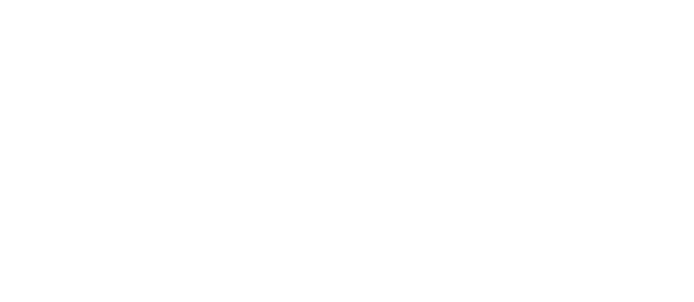
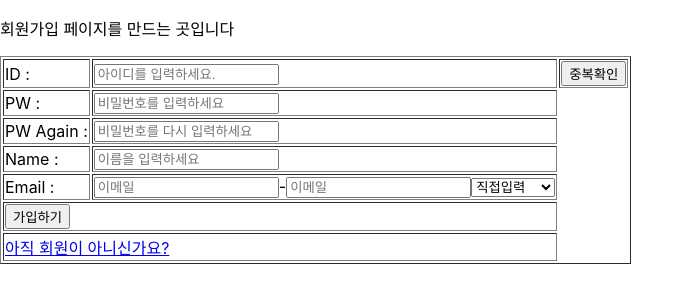
Before and after one commit to sue6e2/MOIDA, a React (Create React App) app: page /SignUp in a window 1280 px wide. Shown: the top 302 px of the page, without its empty margins (0-694 px from the left). Built offline with nearby package versions, Linux system fonts and the light colour scheme.

Commit message:
회원가입폼 만드는중

```diff
--- a/src/Page/SignIn/SignIn.jsx
+++ b/src/Page/SignIn/SignIn.jsx
@@ -4,7 +4,32 @@
     render() {
         return (
             <div className="SignIn">
-                <p>로그인 페이지를 만드는 곳입니다</p>
+                <form>
+                <table>
+                    <tr>
+                        <td>ID : </td>
+                        <td>
+                            <input type = "text" placeholder = "아이디를 입력하세요."></input>
+                        </td>
+                    </tr>
+                    <tr>
+                        <td>PW : </td>
+                        <td>
+                            <input type = "password" placeholder = "비밀번호를 입력하세요"></input>
+                        </td>
+                    </tr>
+                    <tr>
+                        <td colSpan ="2">
+                            <button type = "submit">로그인</button>
+                        </td>
+                    </tr>
+                    <tr>
+                        <td colSpan = "2">
+                            <a href = "#">아직 회원이 아니신가요?</a>
+                        </td>
+                    </tr>
+                </table>
+                </form>
             </div>
         );
     }
--- /dev/null
+++ b/src/Page/SignUp/SignUp.jsx
@@ -0,0 +1,65 @@
+import { Component } from "react";
+import './SignUp.css'
+class SignUp extends Component {
+    render() {
+        return (
+            <div className="SignUp">
+                <p>회원가입 페이지를 만드는 곳입니다</p>
+                <table border = "1">
+                    <tr>
+                        <td>ID : </td>
+                        <td>
+                            <input type = "text" placeholder = "아이디를 입력하세요."></input>
+                        </td>
+                        <td>
+                          <button type = "button">중복확인</button>
+                        </td>
+                    </tr>
+                    <tr>
+                        <td>PW : </td>
+                        <td>
+                            <input type = "password" placeholder = "비밀번호를 입력하세요"></input>
+                        </td>
+                    </tr>
+                    <tr>
+                        <td>PW Again : </td>
+                        <td>
+                            <input type = "password" placeholder = "비밀번호를 다시 입력하세요"></input>
+                        </td>
+                    </tr>
+                    <tr>
+                        <td>Name : </td>
+                        <td>
+                            <input type = "text" placeholder = "이름을 입력하세요"></input>
+                        </td>
+                    </tr>
+                    <tr>
+                        <td>Email : </td>
+                        <td>
+                            <input type = "text" placeholder = "이메일"></input>
+                            -
+                            <input type = "text" placeholder = "이메일"></input>
+                            <select>
+                              <option>직접입력</option>
+                              <option>naver.com</option>
+                              <option>gmail.com</option>
+                            </select>
+                        </td>
+                    </tr>
+                    <tr>
+                        <td colSpan ="2">
+                            <button type = "submit">가입하기</button>
+                        </td>
+                    </tr>
+                    <tr>
+                        <td colSpan = "2">
+                            <a href = "#">아직 회원이 아니신가요?</a>
+                        </td>
+                    </tr>
+                </table>
+            </div>
+        );
+    }
+}
+
+export default SignUp;
--- a/src/index.jsx
+++ b/src/index.jsx
@@ -5,6 +5,7 @@
 import { BrowserRouter as Router } from 'react-router-dom';
 import LandingPage from './Page/LandingPage/LandingPage';
 import SignIn from './Page/SignIn/SignIn';
+import SignUp from './Page/SignUp/SignUp';
 
 const Root = () => {
   return (
@@ -13,6 +14,7 @@
         <Switch>
           <Route exact path="/" component={LandingPage}></Route>
           <Route exact path="/SignIn" component={SignIn}></Route>
+          <Route exact path="/SignUp" component={SignUp}></Route>
         </Switch>
       </div>
     </Router>
```
Also changed, not shown: src/Page/SignUp/SignUp.css (added), 1 other file (tests, documents, lock files or other folders).
